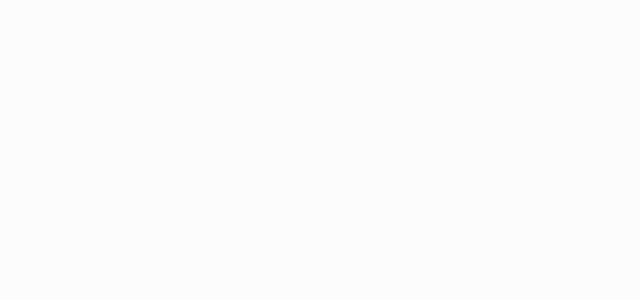
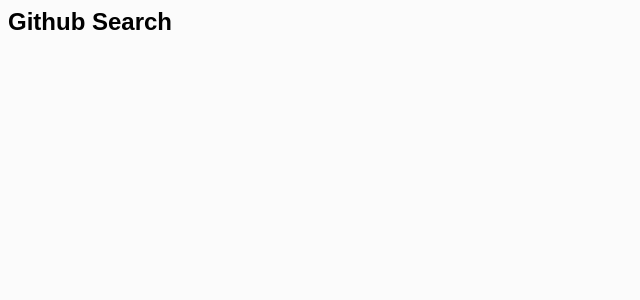
Before and after one commit to ca-sousa/search-github-user, an Angular app: page /repositories-list in a window 1280 px wide. Before the commit this address led to /. Shown: the top 300 px of the page, without its empty margins (0-640 px from the left). Built offline with nearby package versions, Linux system fonts and the light colour scheme; a web font is replaced by a local one.

Commit message:
feat: create new page

```diff
--- /dev/null
+++ b/src/app/pages/repositories-list/repositories-list.component.html
@@ -0,0 +1,6 @@
+<main>
+  <section>
+    <h1>Github Search </h1>
+
+  </section>
+</main>
```
Also changed, not shown: src/app/app.routes.ts (+5 -4 lines), src/app/pages/repositories-list/repositories-list.component.ts (added, +11 -0 lines), src/app/pages/repositories-list/repositories-list.component.scss (added), 1 other file (tests, documents, lock files or other folders).
